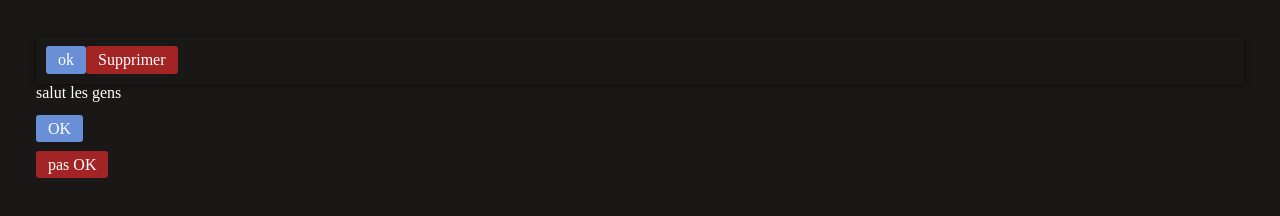
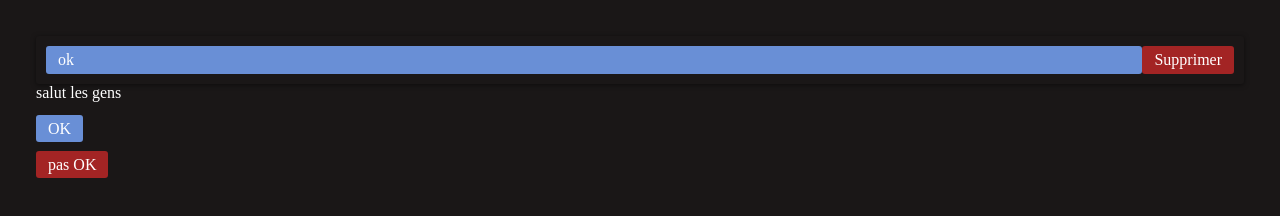
Before and after one commit to idembele70/LearnSassGrafikArt, a plain HTML site: page index.html in a window 1280 px wide. Drawn offline with Linux system fonts and the light colour scheme.

Commit message:
variable part 2

```diff
--- a/sass/libs/responsive.scss
+++ b/sass/libs/responsive.scss
@@ -0,0 +1,3 @@
+$medium : 768px!default;
+$large : 1000px !default;
+$medium-up: "only screen and (min-width : #{ $medium })";
--- a/sass/style.scss
+++ b/sass/style.scss
@@ -1,5 +1,6 @@
 @import 'libs/reset.scss';
-
+@import 'libs/responsive.scss';
+$medium :200px;
 $primary : rgb(105, 143, 214);
 $padding : 20px;
 
@@ -54,3 +55,9 @@ body{
 .card-actions{
     display: flex;
 }
+
+@media #{$medium-up}{
+    .btn{
+        width: 100%;
+    }
+}
```
Also changed, not shown: Exo.txt, style.css, 1 other file.
